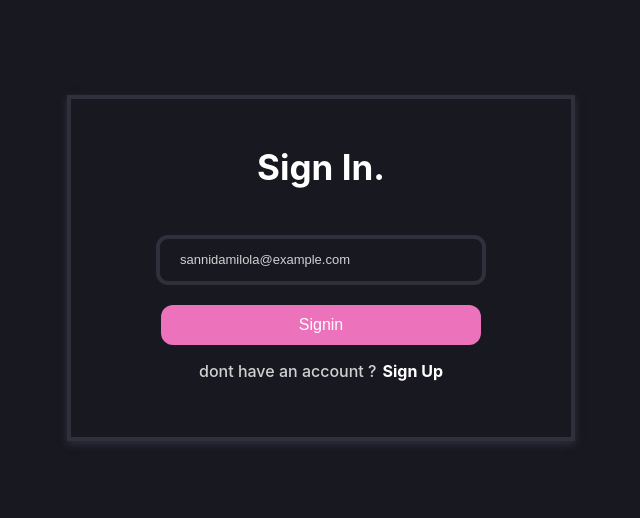
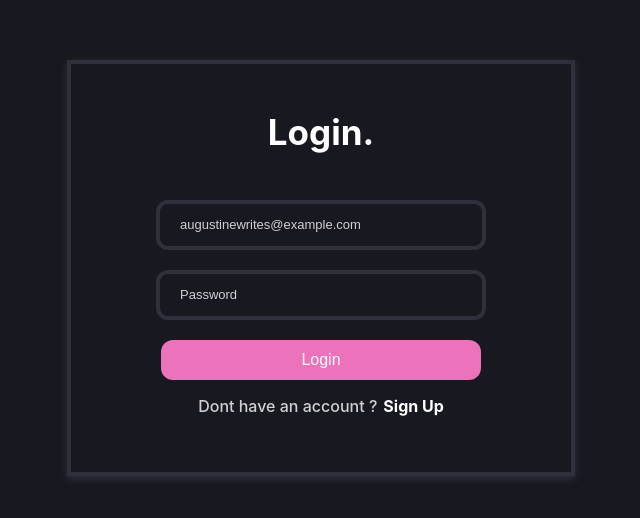
Before and after one commit to nicsylvia/Writing-site-clientside, a React (Create React App) app: page /login in a window 1280 px wide. Shown: the part 132-650 px from the top of the page, without its empty margins (319-959 px from the left). Built offline with nearby package versions, Linux system fonts and the light colour scheme.

Commit message:
saved all

```diff
--- a/src/Components/Auth/Login.tsx
+++ b/src/Components/Auth/Login.tsx
@@ -8,14 +8,19 @@ const Login = () => {
   return (
     <Container>
       <Wrapper>
-        <h4>sign in.</h4>
+        <h4>Login.</h4>
         <Input
-          placeholder="sannidamilola@example.com"
+          placeholder="augustinewrites@example.com"
         />{" "}
         <br />
-        <Button type="submit">Signin</Button>
+
+        <Input
+          placeholder="Password"
+        />{" "}
+        <br />
+        <Button type="submit">Login</Button>
         <SignUP>
-          <p>dont have an account ?</p>{" "}
+          <p>Dont have an account ?</p>{" "}
           <Link style={{ textDecoration: "none" }} to={"/"}>
             <b>Sign Up</b>
           </Link>
--- a/src/Components/Auth/Register.tsx
+++ b/src/Components/Auth/Register.tsx
@@ -121,8 +121,6 @@ const Password = styled.div`
     }
     option{
         color: black;
-        overflow-y: scroll;
-        height: 50px;
         cursor: pointer;
     }
 
```
